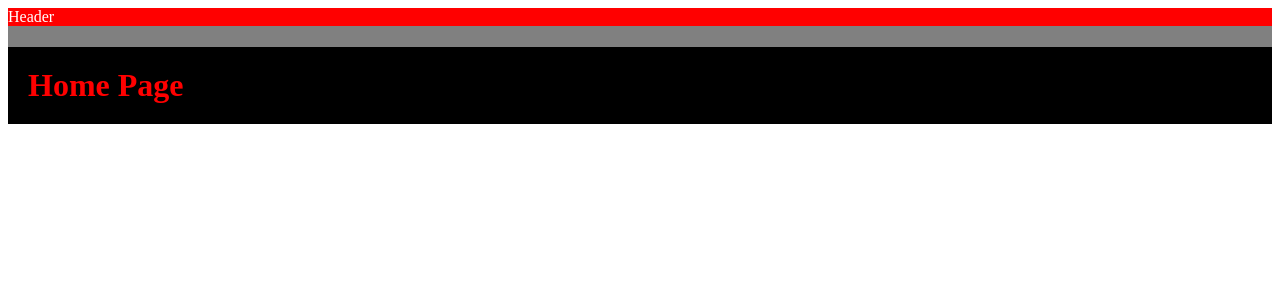
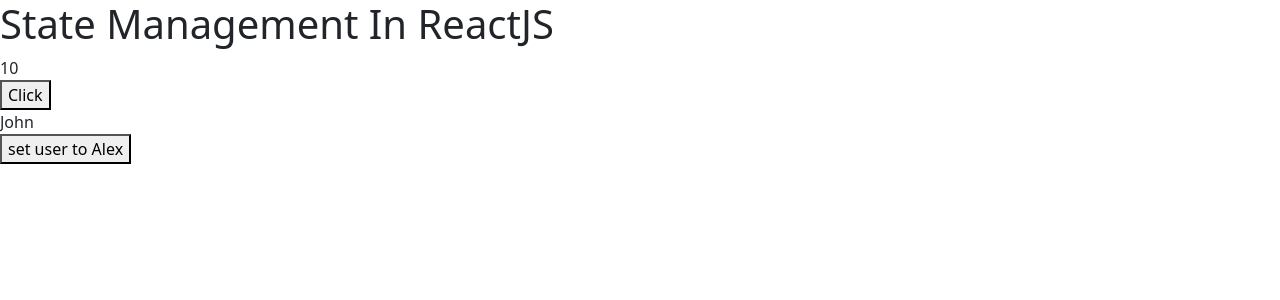
Before and after one commit to mern-trainer/Farhan-Batch-MERN, a React (Vite) app: page / in a window 1280 px wide. Shown: the top 300 px of the page. Built offline with nearby package versions, Linux system fonts and the light colour scheme.

Commit message:
state in reactjs

```diff
--- a/package.json
+++ b/package.json
@@ -10,7 +10,9 @@
     "preview": "vite preview"
   },
   "dependencies": {
+    "bootstrap": "^5.3.5",
     "react": "^19.0.0",
+    "react-bootstrap": "^2.10.9",
     "react-dom": "^19.0.0"
   },
   "devDependencies": {
--- a/src/App.jsx
+++ b/src/App.jsx
@@ -1,37 +1,7 @@
-import { Fragment } from "react"; // named import
-import HomePage from "./pages/HomePage";
-// import HomePage from "./pages/HomePage"
+import State from "./pages/State";
 
 const App = () => {
-
-    return <Fragment>
-        <HomePage />
-    </Fragment>
-
-    // const handleClick = () => {
-    //     console.log("Button clicked!");
-    // }
-
-    // const handleClickWithData = (data) => {
-    //     console.log("Button clicked with data!", data);
-    // }
-
-    // const handleCreateRandomId = () => {
-    //     const randomId = crypto.randomUUID();
-    //     const randomDiv = document.getElementById("random")
-    //     randomDiv.style.color = "red";
-    //     randomDiv.style.fontSize = "20px";
-    //     randomDiv.innerText = randomId;
-    // }
-
-    // return <div>
-    //     <button onClick={handleClick}>Click Here</button>
-    //     <button onClick={() => {
-    //         handleClickWithData("hello World")
-    //     }}>Click With Data</button>
-    //     <div id="random"></div>
-    //     <button onClick={handleCreateRandomId}>Generate Random Id</button>
-    // </div>
+    return <State />
 }
 
 export default App;
--- a/src/components/Header.jsx
+++ b/src/components/Header.jsx
@@ -1,7 +1,7 @@
 import "../styles/Header.css"
 
 const Header = () => {
-    return <div className="header">
+    return <div className="p-2 bg-danger text-light font-monospace fs-1">
         Header
     </div>
 }
--- a/src/main.jsx
+++ b/src/main.jsx
@@ -1,6 +1,6 @@
 import ReactDOM from "react-dom/client";
-// import
 import App from "./App";
+import "bootstrap/dist/css/bootstrap.min.css";
 
 const container = document.getElementById("root");
 
--- a/src/pages/HomePage.jsx
+++ b/src/pages/HomePage.jsx
@@ -4,12 +4,7 @@
 const HomePage = () => {
     return <div>
         <Header />
-        <h1 style={{
-            color: "red",
-            backgroundColor: "black",
-            padding: "20px",
-            fontFamily: "cursive"
-        }}>Home Page</h1>
+        <h1>Home Page</h1>
     </div>
 }
 
--- /dev/null
+++ b/src/pages/State.jsx
@@ -0,0 +1,29 @@
+// state -> Object that holds data that can change over time
+// Hooks -> Functions that let you "hook into" React state and lifecycle features from function components
+
+import { useState } from "react";
+
+// useState() -> function that lets you add React state to function components
+
+const State = () => {
+    // let a = 10
+    // const response = useState(10)
+    const [counter, setCounter] = useState(10)
+    const [user, setUser] = useState("John")
+
+    const handleClick = () => {
+        setCounter(counter + 1)
+    }
+    return <div>
+        <h1>State Management In ReactJS</h1>
+        <div>{counter}</div>
+        <button onClick={handleClick}>Click</button>
+        <div>{user}</div>
+        <button onClick={() => setUser(user == "John" ? "Alex" : "John")}>
+            set user to {user == "John" ? "Alex" : "John"}
+            {/* confition ? true statement : false statement */}
+        </button>
+    </div>
+}
+
+export default State
--- a/src/styles/Header.css
+++ /dev/null
@@ -1,4 +0,0 @@
-.header{
-    background-color: red;
-    color: white;
-}
--- a/src/styles/HomePage.css
+++ /dev/null
@@ -1,4 +0,0 @@
-div{
-    background-color: gray;
-    color: white;
-}
```
Also changed, not shown: 1 other file (tests, documents, lock files or other folders).
